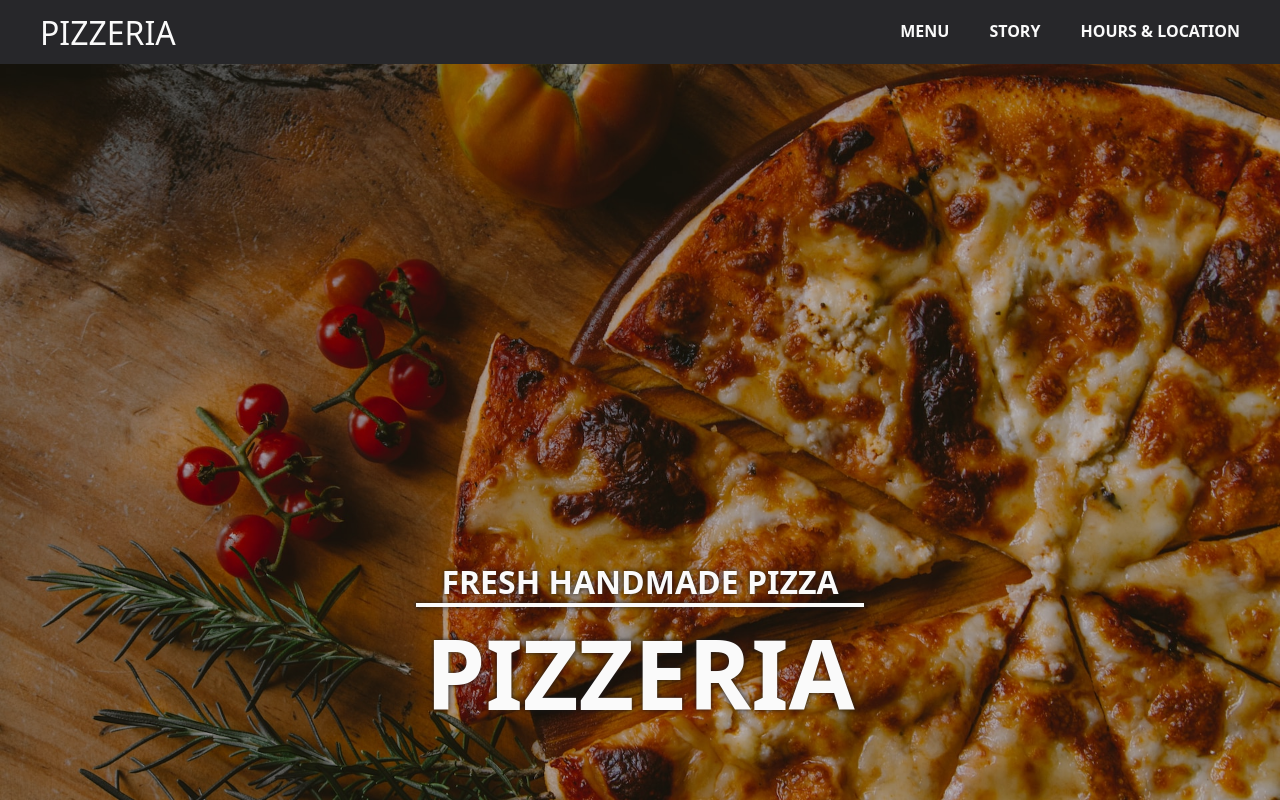
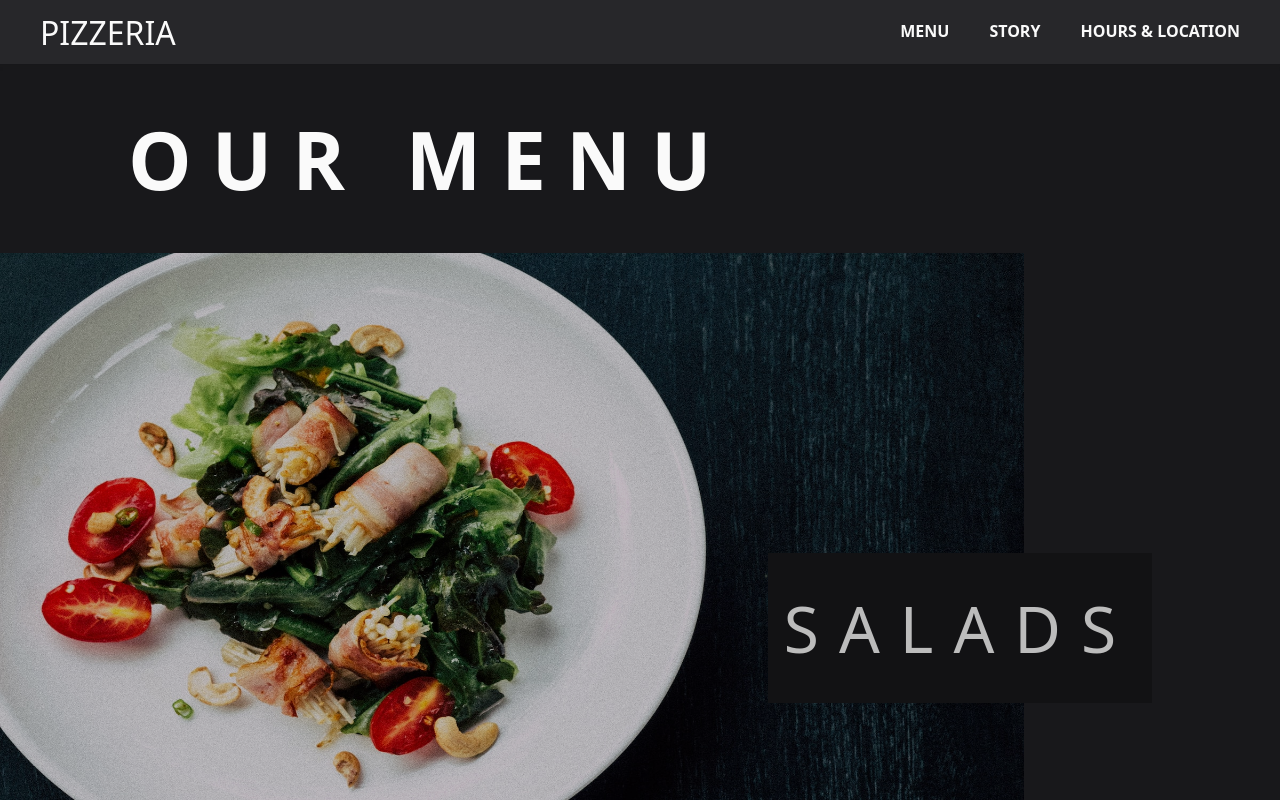
Before and after one commit to michalciberej/restaurant-page, a website built with webpack: page dist/index.html in a window 1280 px wide. Both pictures are taken after a click on the item "MENU". Shown: the top 800 px of the page. Built offline with nearby package versions, Linux system fonts and the light colour scheme.

Commit message:
Add functions to generate part of menu page

```diff
--- a/src/firstLoad.js
+++ b/src/homePage.js
@@ -1,39 +1,5 @@
 import pizza from "./img/pizza.jpg"
-
-export function createrNavBar() {
-
-    const nav = document.createElement("div")
-    nav.setAttribute("id", "nav")
-
-    const logo = document.createElement("div")
-    logo.textContent = "PIZZERIA"
-    logo.setAttribute("id", "logo")
-    nav.appendChild(logo)
-
-    const ul = document.createElement("ul")
-
-    const liOne = document.createElement("li")
-    liOne.textContent = "MENU"
-    liOne.classList.add("links")
-    liOne.setAttribute("id", "menuBtn")
-    ul.appendChild(liOne)
-
-    const liTwo = document.createElement("li")
-    liTwo.textContent = "STORY"
-    liTwo.classList.add("links")
-    liOne.setAttribute("id", "storyBtn")
-
-    ul.appendChild(liTwo)
-
-    const liThree = document.createElement("li")
-    liThree.textContent = "HOURS & LOCATION"
-    liThree.classList.add("links")
-    liOne.setAttribute("id", "halBtn")
-
-    ul.appendChild(liThree)
-    nav.appendChild(ul)
-    document.querySelector("#content").appendChild(nav)
-}
+import { resetDOM } from "./reset"
 
 export function createImgBody() {
 
--- a/src/index.js
+++ b/src/index.js
@@ -1,12 +1,9 @@
 import "./style.css";
 import Svg from  "./img/p.svg"
 import burger from "./img/hamburger.jpg"
-import { createrNavBar, createImgBody, createHomeLogo } from "./firstLoad";
-
-const menuBtn = document.querySelector("#menuBtn");
+import { createImgBody, createHomeLogo } from "./homePage";
+import { createrNavBar } from "./navBar";
 
 createrNavBar()
 createImgBody()
 createHomeLogo()
-
-//menuBtn.addEventListener("click". () => displayMenuPage())
--- /dev/null
+++ b/src/menuPage.js
@@ -0,0 +1,45 @@
+import burger from "./img/hamburger.jpg"
+import salad from "./img/salad.jpg"
+
+export function displayMenu() {
+
+    const content = document.querySelector("#content")
+
+    const menuHeading = document.createElement("h1")
+    menuHeading.textContent = "OUR MENU"
+    menuHeading.setAttribute("id", "menuHeading")
+    content.appendChild(menuHeading)
+
+    const saladImgContainer = document.createElement("div")
+    saladImgContainer.setAttribute("id", "saladImgContainer")
+    content.appendChild(saladImgContainer)
+
+    const saladImg = document.createElement("img")
+    saladImg.classList.add("saladImg")
+    saladImg.src = salad
+    saladImgContainer.appendChild(saladImg)
+
+    const saladContainer = document.createElement("div")
+    saladContainer.classList.add("saladContainer")
+    saladImgContainer.appendChild(saladContainer)
+
+    const saladText = document.createElement("p")
+    saladText.textContent = "SALADS"
+    saladText.classList.add("saladText")
+    saladContainer.appendChild(saladText)
+
+    const foodContainer = document.createElement("div")
+    foodContainer.setAttribute("id", "foodContainer")
+    content.appendChild(foodContainer)
+
+    const foodCells = document.createElement("div")
+    foodCells.classList.add("foodCells")
+    let foodCellsHeading = document.createElement("h2")
+    foodCellsHeading.textContent = "SALAD CEZAR"
+    let foodCellsText = document.createElement("p")
+    foodCellsText.textContent = "Romaine salad, dressing, croutons, parmesan"
+    foodCells.appendChild(foodCellsHeading)
+    foodCells.appendChild(foodCellsText)
+    foodContainer.appendChild(foodCells)
+
+}
--- /dev/null
+++ b/src/navBar.js
@@ -0,0 +1,49 @@
+import { resetDOM } from "./reset"
+import { displayMenu } from "./menuPage"
+
+export function createrNavBar() {
+
+    const nav = document.createElement("div")
+    nav.setAttribute("id", "nav")
+
+    const logo = document.createElement("div")
+    logo.textContent = "PIZZERIA"
+    logo.setAttribute("id", "logo")
+    nav.appendChild(logo)
+
+    const ul = document.createElement("ul")
+
+    const liOne = document.createElement("li")
+    liOne.textContent = "MENU"
+    liOne.classList.add("links")
+    liOne.setAttribute("id", "menuBtn")
+    ul.appendChild(liOne)
+    liOne.addEventListener("click", () => {
+        resetDOM()
+        createrNavBar()
+        displayMenu()
+    })
+
+    const liTwo = document.createElement("li")
+    liTwo.textContent = "STORY"
+    liTwo.classList.add("links")
+    liTwo.setAttribute("id", "storyBtn")
+    ul.appendChild(liTwo)
+    liTwo.addEventListener("click", () => {
+        resetDOM()
+        createrNavBar()
+    })
+
+    const liThree = document.createElement("li")
+    liThree.textContent = "HOURS & LOCATION"
+    liThree.classList.add("links")
+    liThree.setAttribute("id", "halBtn")
+    ul.appendChild(liThree)
+    liThree.addEventListener("click", () => {
+        resetDOM()
+        createrNavBar()
+    })
+
+    nav.appendChild(ul)
+    document.querySelector("#content").appendChild(nav)
+}
--- /dev/null
+++ b/src/reset.js
@@ -0,0 +1,3 @@
+export function resetDOM() {
+    document.querySelector("#content").innerHTML = "";
+}
--- a/src/style.css
+++ b/src/style.css
@@ -25,7 +25,6 @@ body {
     align-items: center;
     background: var(--navClr);
     min-height: 4rem;
-    position: sticky;
     box-shadow: 0px 0px 3px 3px var(--primaryClr);
     padding: 0 40px;
 }
@@ -111,3 +110,58 @@ ul {
     text-align: center;
     box-shadow: 0px 0px 5px var(--primaryClr)
 }
+
+#saladImgContainer {
+    display: grid;
+    grid-template-columns: 2fr repeat(4, 1fr);
+    grid-template-rows: repeat(4, 1fr);
+    filter: brightness(75%);
+}
+
+#menuHeading {
+    font-size: 5rem;
+    margin: 40px 0;
+    padding-left: 10vw;
+    letter-spacing: 20px;
+}
+
+.saladImg {
+    grid-column: 1/4 ;
+    grid-row: 1/5;
+    width: 80vw;
+    height: 75vh;
+    position: relative
+}
+
+.saladContainer {
+    display: flex;
+    grid-column: 3/5;
+    grid-row: 3/4;
+    background: var(--primaryClr);
+    width: 100%;
+    height: 100%;
+    z-index: 5;
+    letter-spacing: 20px;
+    justify-content: center;
+    align-items: center;
+
+}
+
+.saladText {
+    z-index: 10;
+    font-size: 4rem;
+    filter: brightness(100%);
+}
+
+#foodContainer {
+    width: 50vw;
+    margin: 40px auto;
+    display: grid;
+    grid-template-columns: 1fr 1fr;
+    gap: 20px;
+}
+
+.foodCells {
+    background: var(--primaryClr);
+    color: var(--secondaryClr);
+}
```
Also changed, not shown: dist/main.js, src/img/salad.jpg (added), 1 other file.
